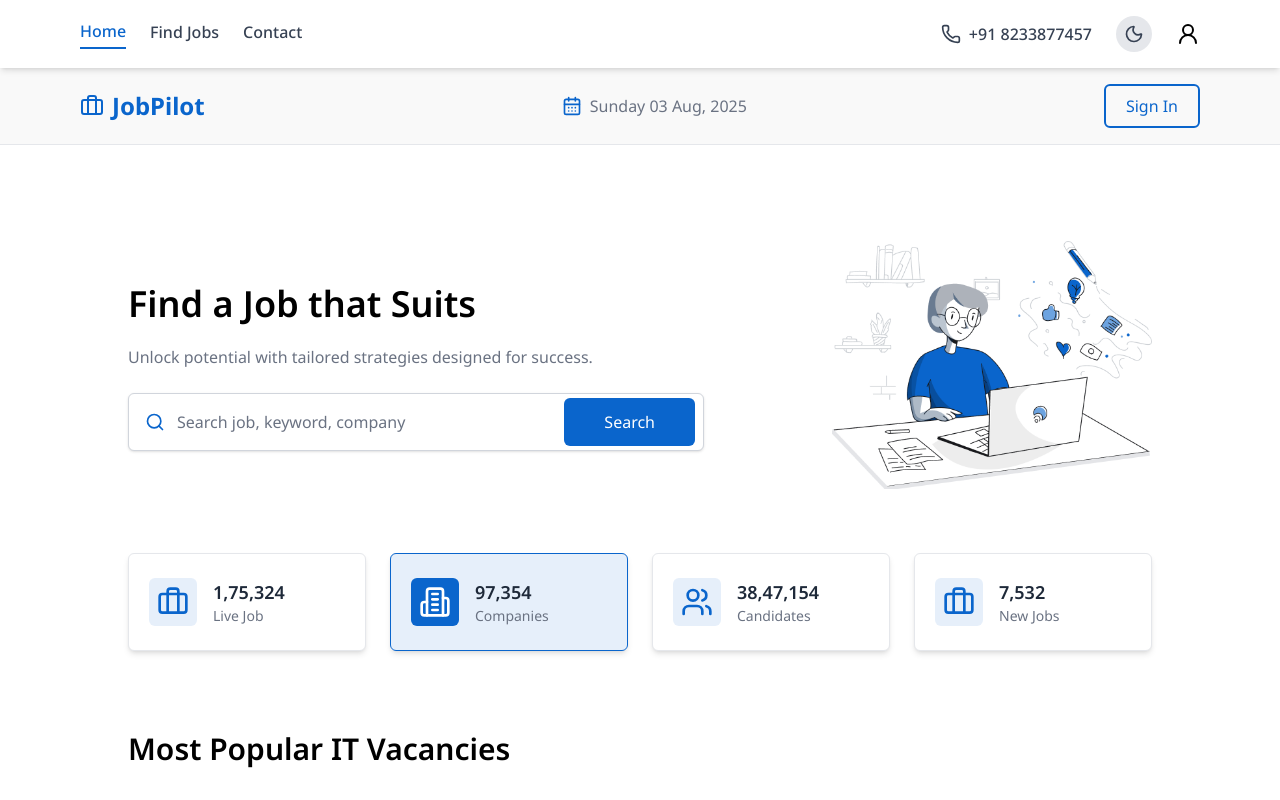
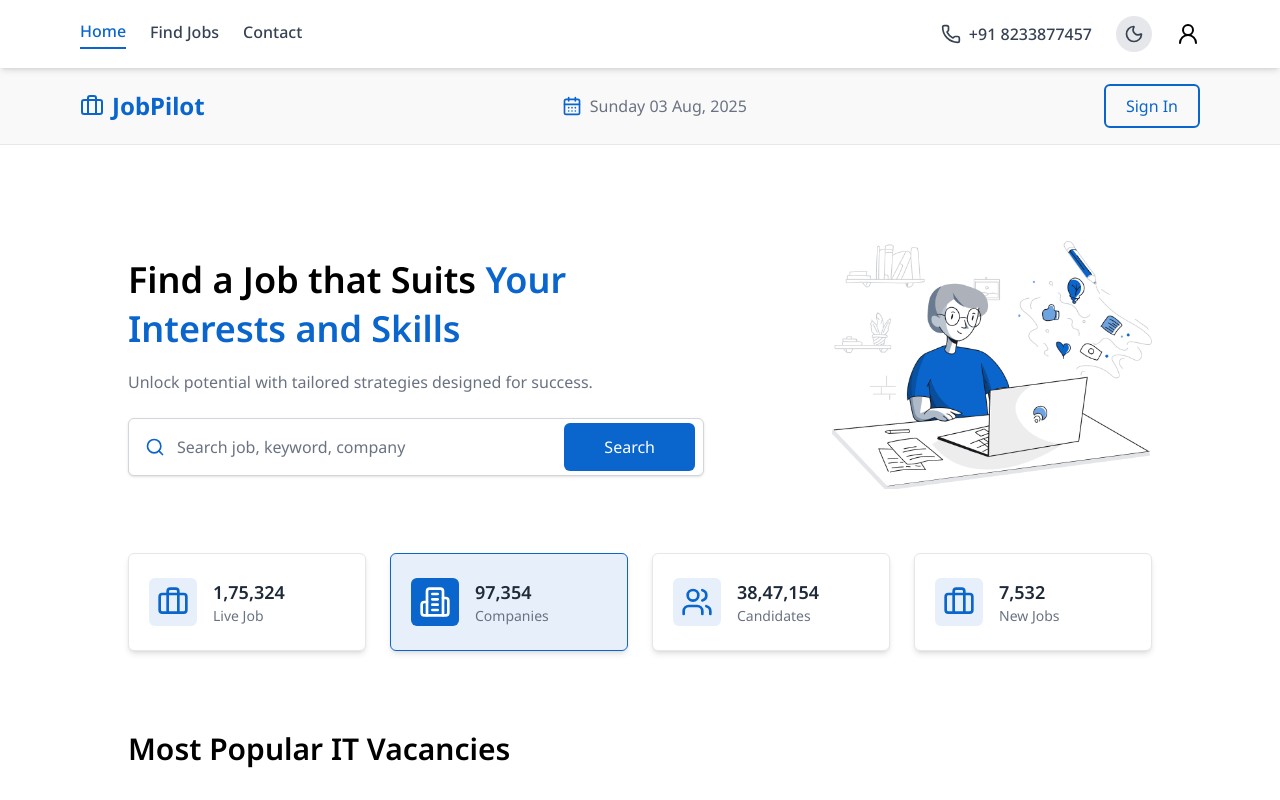
Before and after one commit to chirag-soni23/JobPilot-, a React (Vite) app in the folder frontend/: page / in a window 1280 px wide. Shown: the top 800 px of the page. Built offline with nearby package versions, Linux system fonts and the light colour scheme; no server answers; a web font is replaced by a local one.

Commit message:
updated chnages

```diff
--- a/frontend/src/components/Hero.jsx
+++ b/frontend/src/components/Hero.jsx
@@ -27,7 +27,7 @@ const Hero = () => {
         <h1 className="font-semibold text-3xl md:text-4xl text-black dark:text-white leading-snug">
           Find a Job that Suits{" "}
           <span className="text-[#0A65CC] dark:text-[#4f9eff]">
-            {/* Your Interests and Skills */}
+            Your Interests and Skills
           </span>
         </h1>
 
```
